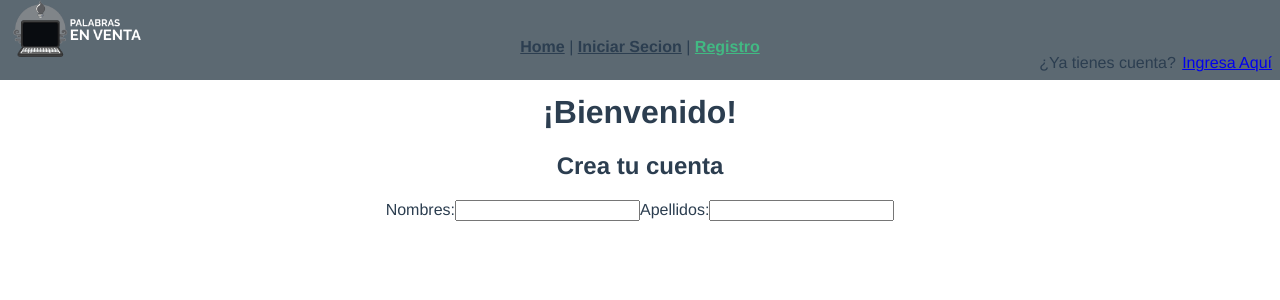
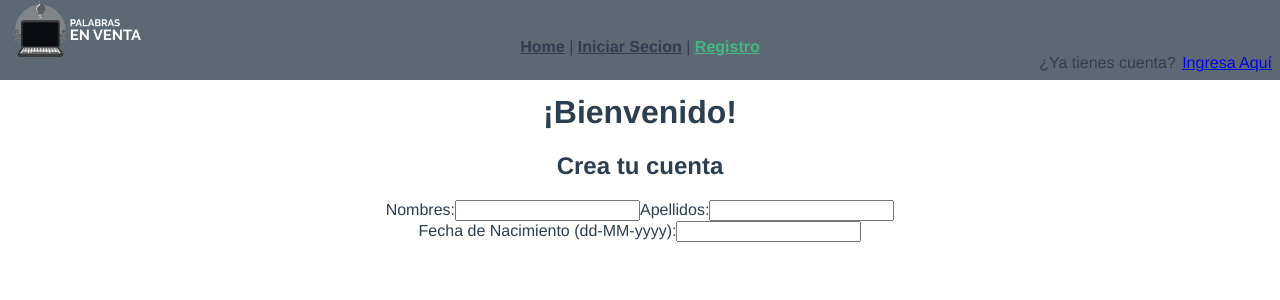
Before and after one commit to JorgeMejiaH/palabras-en-venta, a Vue app: page /sign-up in a window 1280 px wide. Shown: the top 300 px of the page. Built offline with nearby package versions, Linux system fonts and the light colour scheme.

Commit message:
DatePicker implemented

```diff
--- a/package.json
+++ b/package.json
@@ -8,7 +8,9 @@
   },
   "dependencies": {
     "core-js": "^3.8.3",
+    "flatpickr": "^4.6.13",
     "vue": "^3.2.13",
+    "vue-datepicker": "^1.3.0",
     "vue-router": "^4.0.3"
   },
   "devDependencies": {
--- a/src/components/SignUpPage/DateInput.vue
+++ b/src/components/SignUpPage/DateInput.vue
@@ -1,12 +1,12 @@
 <template>
   <div>
     <label for="dobPicker">Fecha de Nacimiento (dd-MM-yyyy):</label>
-    <datepicker
+    <input
       id="dobPicker"
       v-model="dob"
-      :format="datepickerFormat"
+      :config="flatpickrConfig"
       @input="validateDob"
-    ></datepicker>
+    />
     <div v-if="dobError" class="error-message">
       Ingresa una fecha de nacimiento válida.
     </div>
@@ -14,17 +14,14 @@
 </template>
 
 <script>
-import Datepicker from "vue-datepicker";
-
 export default {
-  components: {
-    Datepicker,
-  },
   data() {
     return {
       dob: null,
       dobError: false,
-      datepickerFormat: "dd-MM-yyyy", // Ajusta el formato según tus necesidades
+      flatpickrConfig: {
+        dateFormat: "d-m-Y",
+      },
     };
   },
   methods: {
@@ -48,6 +45,9 @@ export default {
       }
     },
   },
+  mounted() {
+    flatpickr("#dobPicker", this.flatpickrConfig);
+  },
 };
 </script>
 
--- a/src/components/SignUpPage/SignUpPage.vue
+++ b/src/components/SignUpPage/SignUpPage.vue
@@ -5,17 +5,21 @@
       <p class="txt-not-account">¿Ya tienes cuenta?</p>
       <router-link to="/login" class="link-login">Ingresa Aquí</router-link>
     </div>
-    <h1 class="txt-welcome-sign-up">¡Bienvenido!</h1>
-    <h2 class="txt-register">Crea tu cuenta</h2>
-    <user-names-last-names />
+    <div class="register-block">
+      <h1 class="txt-welcome-sign-up">¡Bienvenido!</h1>
+      <h2 class="txt-register">Crea tu cuenta</h2>
+      <user-names-last-names />
+      <date-input />
+    </div>
   </div>
 </template>
 
 <script>
 import SignUpHeader from "@/components/SignUpPage/SignUpHeader.vue";
 import UserNamesLastNames from "./UserNamesLastNames.vue";
+import DateInput from "./DateInput.vue";
 export default {
-  components: { SignUpHeader, UserNamesLastNames },
+  components: { SignUpHeader, UserNamesLastNames, DateInput },
 };
 </script>
 
```
Also changed, not shown: src/main.js (+7 -1 lines), 1 other file (tests, documents, lock files or other folders).
